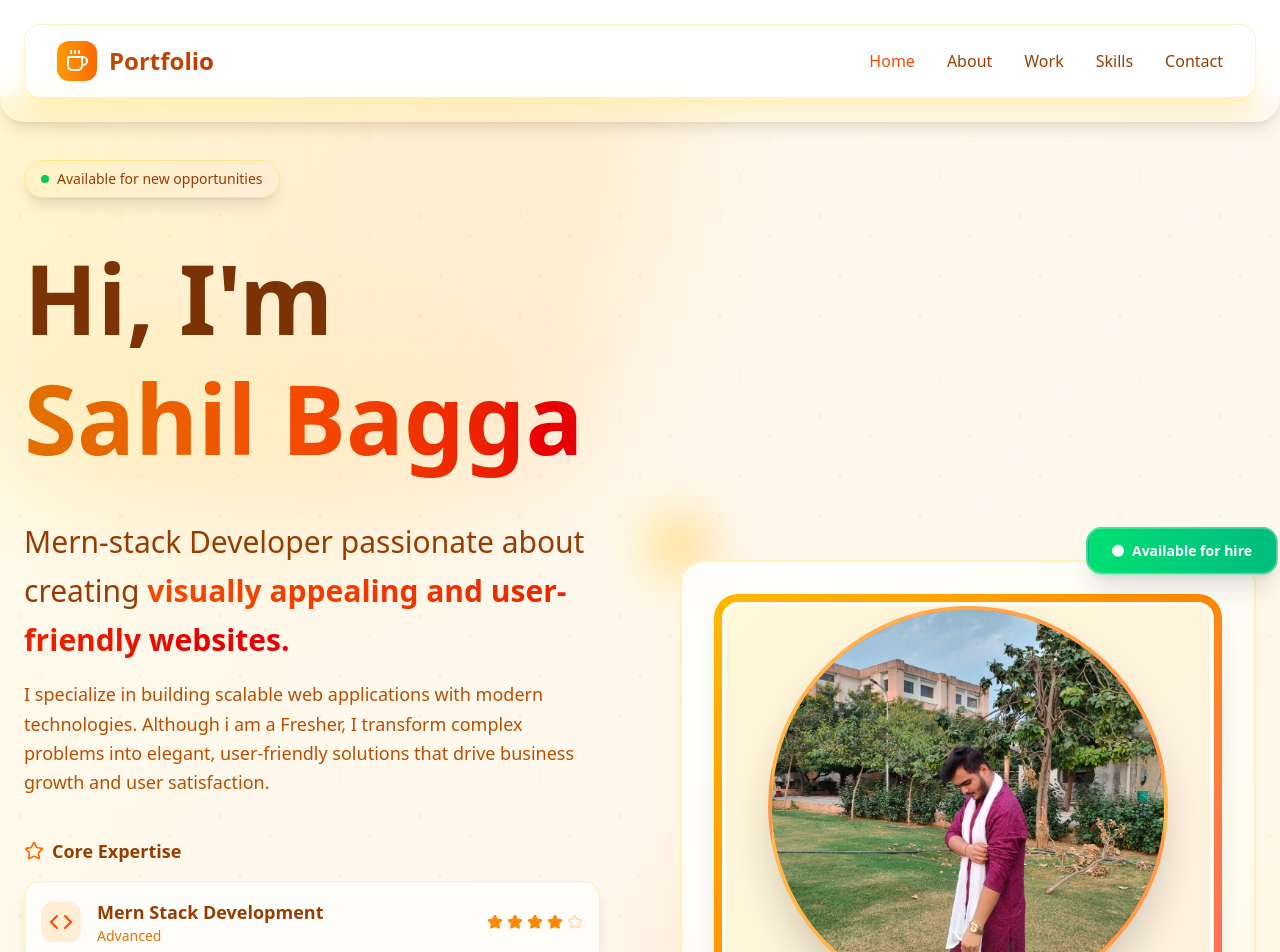
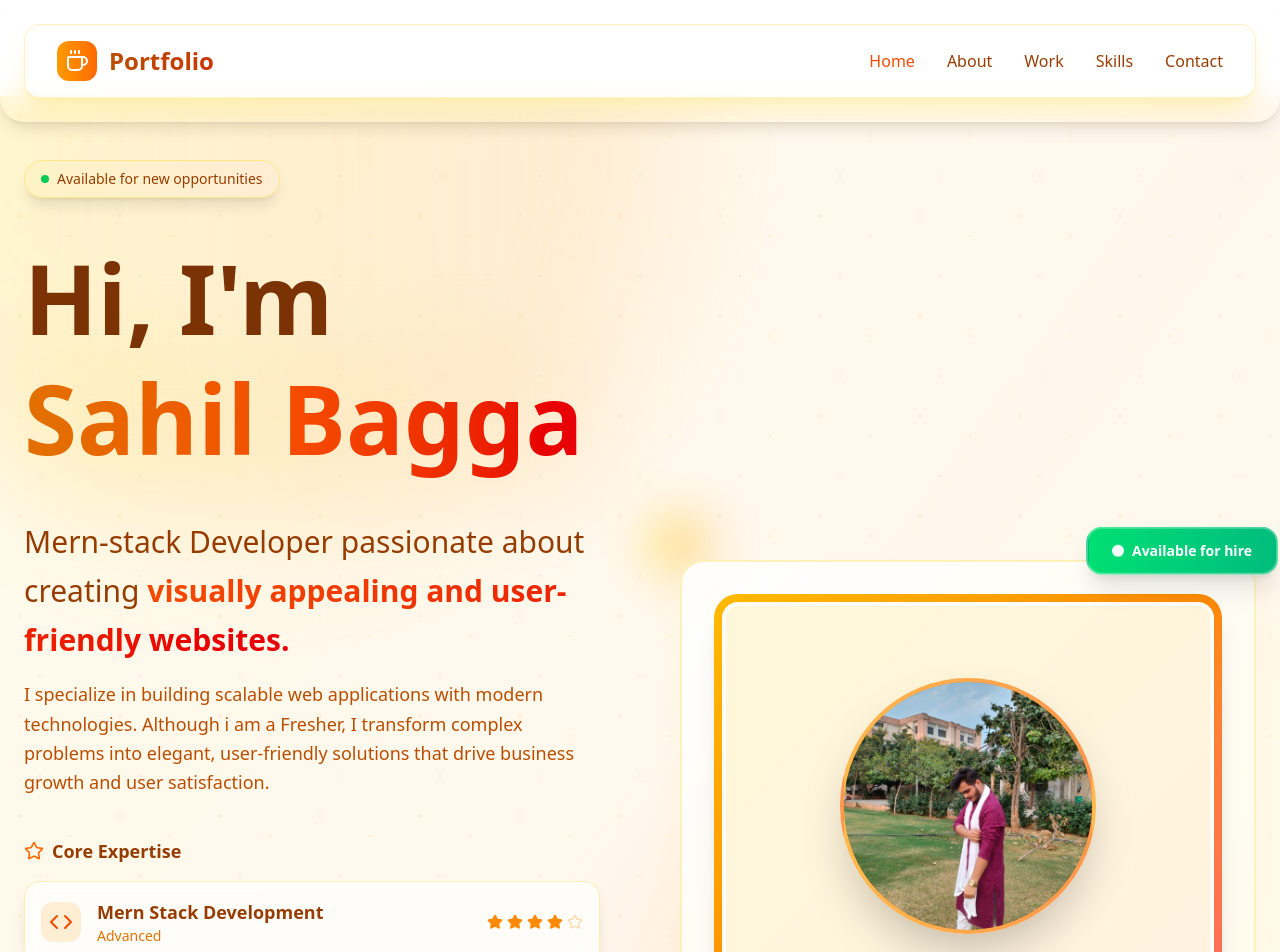
Before and after one commit to Sahilbagga297/PortFolio, a React (Vite) app in the folder frontend/: page / in a window 1280 px wide. Shown: the top 952 px of the page. Built offline with nearby package versions, Linux system fonts and the light colour scheme.

Commit message:
homepage responsiveness improved

```diff
--- a/frontend/src/pages/Home.jsx
+++ b/frontend/src/pages/Home.jsx
@@ -249,11 +249,11 @@ const Home = () => {
                       <div className="w-full h-full bg-gradient-to-br from-amber-50 to-orange-50 rounded-2xl flex items-center justify-center overflow-hidden border-4 border-white/50">
                         <div className="w-full h-full bg-gradient-to-br from-amber-100/50 to-orange-100/50 flex items-center justify-center">
                           <div className="text-center">
-                            <div className="w-100 h-100 bg-gradient-to-r from-amber-500 to-orange-500 rounded-full mx-auto mb-6 flex items-center justify-center shadow-2xl border-4 border-white/30 overflow-hidden">
+                            <div className="w-48 h-48 md:w-64 md:h-64 bg-gradient-to-r from-amber-500 to-orange-500 rounded-full mx-auto mb-6 flex items-center justify-center shadow-2xl border-4 border-white/30 overflow-hidden">
                               <img src={Sahil_Bagga_image} alt="Sahil Bagga" className="w-full h-full object-cover" />
                             </div>
 
-                            <p className="text-amber-600 text-6xl font-semibold">Sahil Bagga</p>
+                            <p className="text-amber-600 text-3xl sm:text-4xl md:text-6xl font-semibold">Sahil Bagga</p>
                           </div>
                         </div>
                       </div>
@@ -285,7 +285,7 @@ const Home = () => {
             <div className={`bg-gradient-to-r from-white/90 to-amber-50/90 backdrop-blur-xl border-2 border-amber-200/50 rounded-3xl p-10 shadow-2xl shadow-amber-200/20 transition-all duration-1000 delay-1000 ${isVisible ? 'translate-y-0 opacity-100' : 'translate-y-8 opacity-0'}`}>
               <div className="flex flex-col lg:flex-row items-center justify-between space-y-8 lg:space-y-0">
                 <div className="text-center lg:text-left">
-                  <h3 className="text-4xl font-bold bg-gradient-to-r from-amber-700 to-orange-700 bg-clip-text text-transparent mb-4">
+                  <h3 className="text-3xl md:text-4xl font-bold bg-gradient-to-r from-amber-700 to-orange-700 bg-clip-text text-transparent mb-4">
                     Let's create something amazing together
                   </h3>
                   <p className="text-xl text-amber-700 max-w-2xl">
@@ -295,7 +295,7 @@ const Home = () => {
                 <div className="flex justify-center">
                   <button
                     onClick={() => navigate('/Contact')}
-                    className="group bg-white/80 border-2 border-amber-300 text-amber-800 hover:text-orange-700 hover:border-orange-400 px-8 py-4 rounded-2xl font-bold transition-all duration-300 flex items-center space-x-3 ml-40n"
+                    className="group bg-white/80 border-2 border-amber-300 text-amber-800 hover:text-orange-700 hover:border-orange-400 px-8 py-4 rounded-2xl font-bold transition-all duration-300 flex items-center space-x-3"
                   >
                     <Coffee className="w-6 h-6" />
                     <span>Schedule a Call</span>
```
